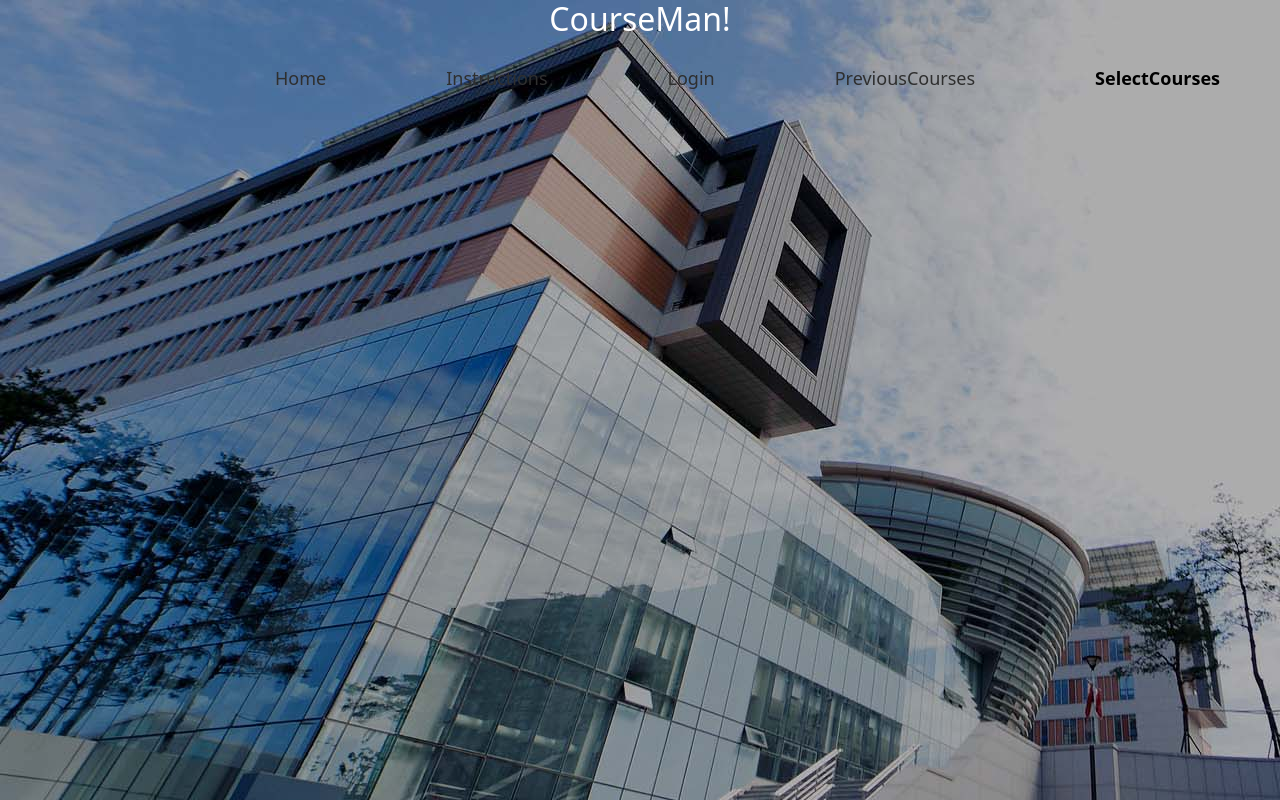
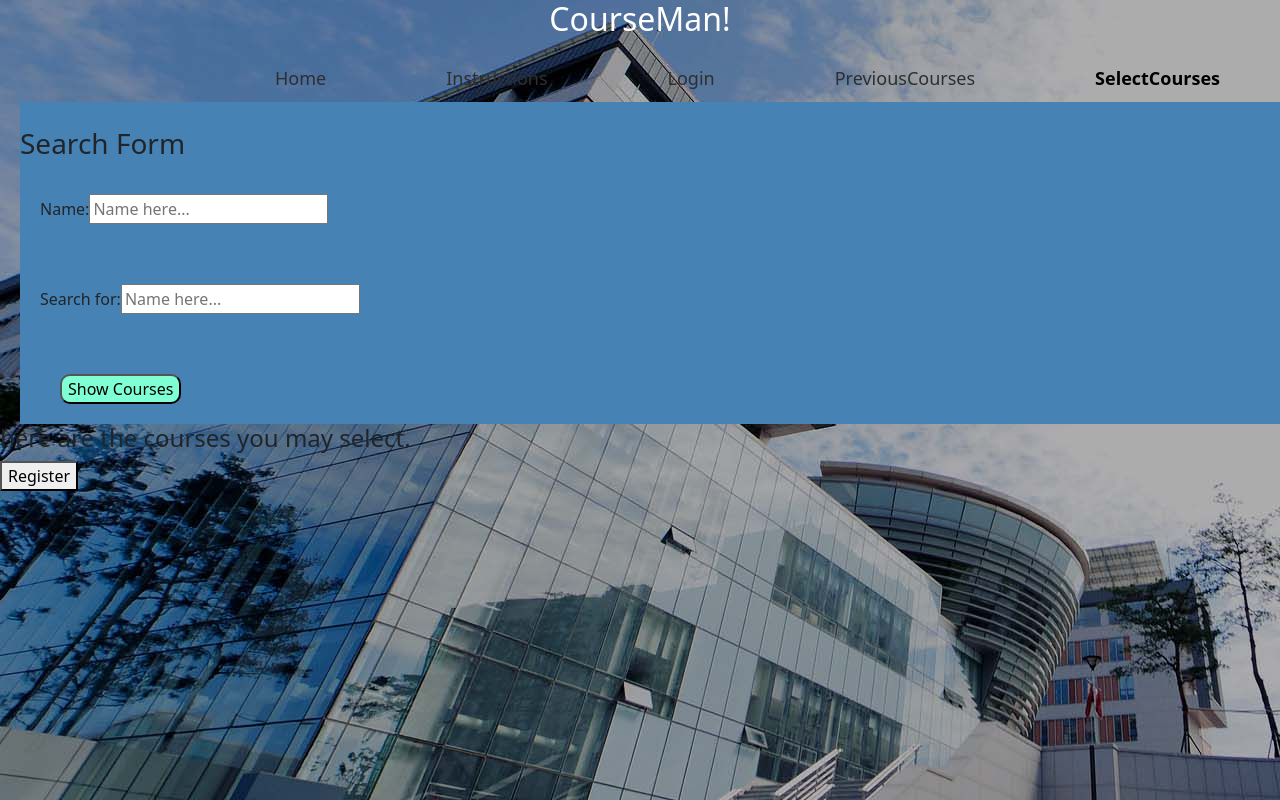
Before and after one commit to JuyeeMyeong/web_project_cse316, a React (Create React App) app: page /SelectCourses in a window 1280 px wide. Built offline with nearby package versions, Linux system fonts and the light colour scheme.

Commit message:
#2 v1 selectCourses page

```diff
--- a/src/App.css
+++ b/src/App.css
@@ -110,3 +110,23 @@ h1 {
   background-color: aquamarine;
 }
 /***********         SelectCourses              ***********/
+.searchForm {
+  margin: 0 0 0 20px;
+  padding: 20px 0;
+  background-color: #4682B4;
+}
+
+.formTitle {
+  font-weight: 500;
+  font-size: 28px;
+}
+
+.searchRow {
+  margin: 30px 0 60px 20px;
+}
+
+.showCoursebtn{
+  margin-left: 40px;
+  border-radius: 10px;
+  background-color: aquamarine;
+}
--- /dev/null
+++ b/src/components/Search.js
@@ -0,0 +1,25 @@
+import '../App.css';
+import React, { useState, useEffect, useMemo }  from 'react';
+import { NavLink } from 'react-router-dom';
+
+
+//list of courses can be taken
+
+function Search () {
+
+    const [searchString, setSearchString] = useState("");
+    const [name, setName] = useState("");
+
+    return(
+        <div className='courseContainer'>
+            <div className='listBox'>
+                <h4>{} here are the courses you may select.</h4>
+                <div>{}</div>
+                <button>Register</button>
+            </div>
+        </div>
+    );
+
+};
+
+export default Search;
--- a/src/components/SelectCourses.js
+++ b/src/components/SelectCourses.js
@@ -1,6 +1,7 @@
 import '../App.css';
 import React, { useState, useEffect }  from 'react';
 import { NavLink } from 'react-router-dom';
+import Search from './Search';
 
 
 
@@ -27,6 +28,23 @@ function SelectCourses() {
                 </h1>
             </header>
 
+            <div className='searchForm'>
+                <div className='formTitle'>Search Form</div>
+                <div className='searchRow'>
+                    <label id="Name"for="" className="userName">Name:</label>
+                    <input type="text" name="user" id="" placeholder='Name here...'></input>
+                </div>
+                <div className='searchRow'>
+                    <label id="SearchFor"for="" className="searchBox">Search for:</label>
+                    <input type="text" name="searchString" id="" placeholder='Name here...'></input>
+                </div>
+
+                <div>
+                    <button className='showCoursebtn'>Show Courses</button>
+                </div>
+            </div>
+
+            <Search/>
         </div>
     );
 };
```
